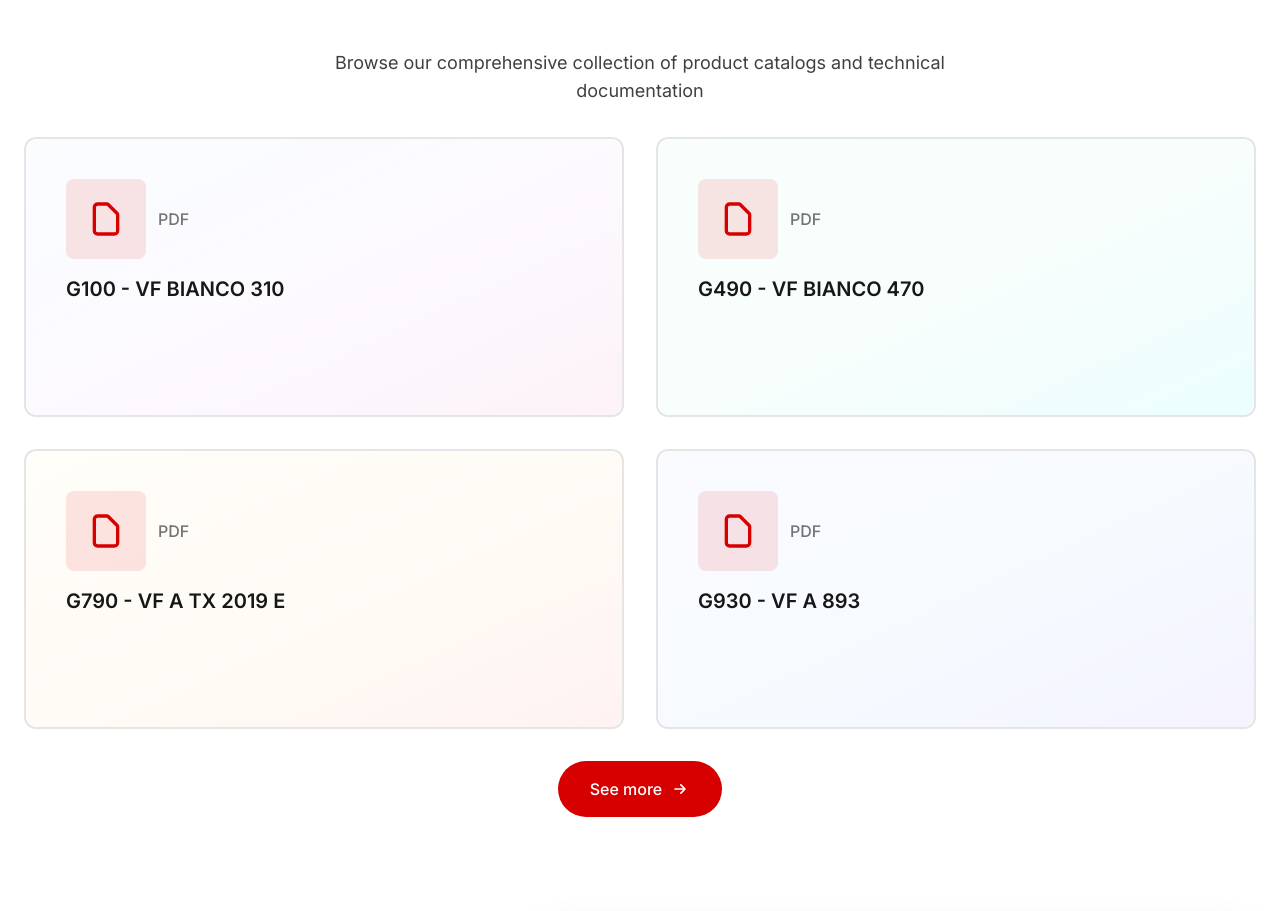
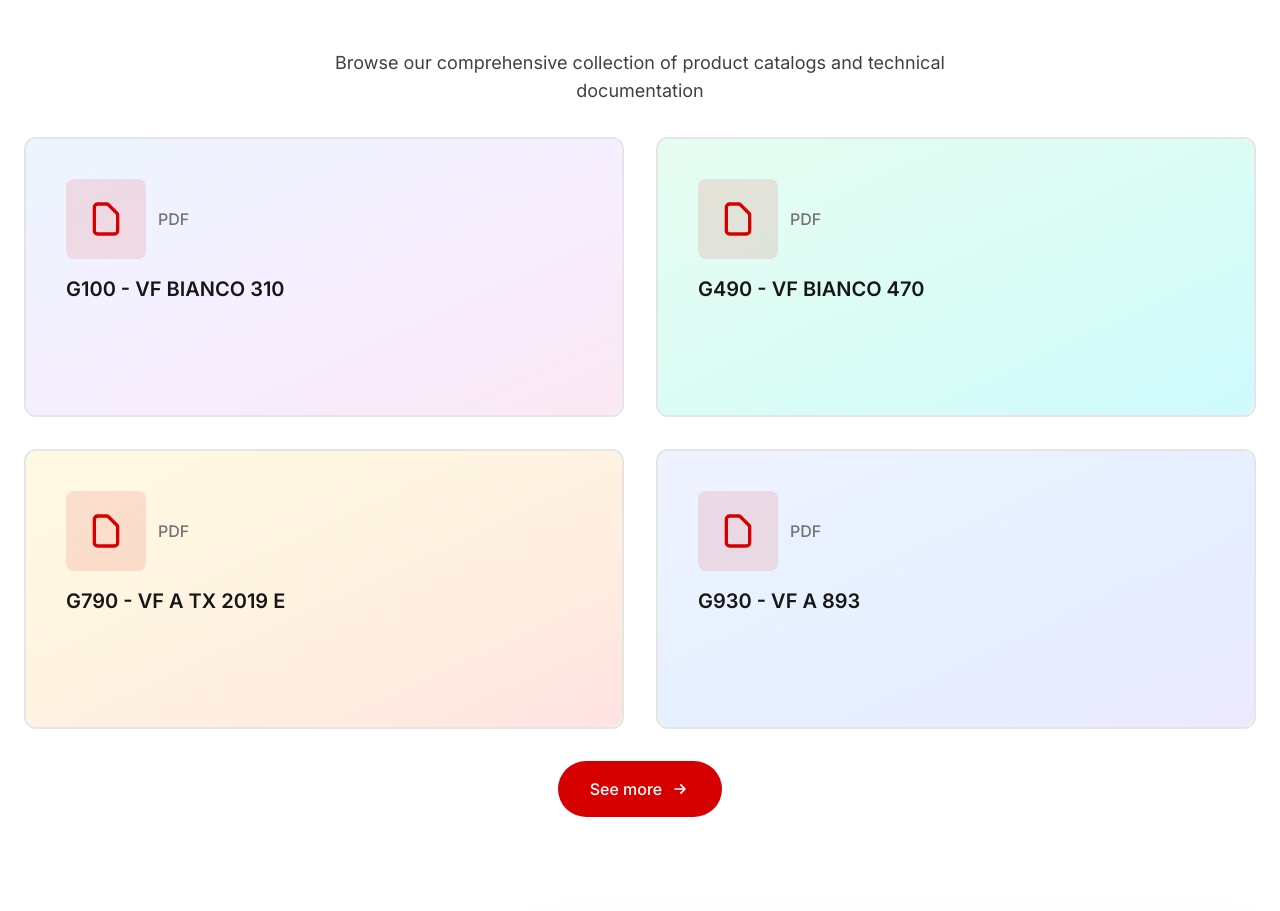
Before and after one commit to levonstepan/VerinLegno.am, a Next.js app: page / in a window 1280 px wide. Shown: the part 1680-2591 px from the top of the page. Built offline with nearby package versions, Linux system fonts and the light colour scheme.

Commit message:
Increase saturation of gradient colors in Technical Documents frames

```diff
--- a/app/components/Catalogues.tsx
+++ b/app/components/Catalogues.tsx
@@ -20,14 +20,14 @@ export function Catalogues({
   const sectionRef = useRef<HTMLElement>(null);
   const displayedItems = showAll ? content.items : content.items.slice(0, 4);
 
-  // Dynamic gradient colors for each frame - different colors that change on hover
+  // Dynamic gradient colors for each frame - different colors that change on hover (more saturated)
   const gradientColors = [
-    { from: 'from-blue-50', via: 'via-purple-50', to: 'to-pink-50', hoverFrom: 'group-hover:from-blue-100', hoverVia: 'group-hover:via-purple-100', hoverTo: 'group-hover:to-pink-100' },
-    { from: 'from-emerald-50', via: 'via-teal-50', to: 'to-cyan-50', hoverFrom: 'group-hover:from-emerald-100', hoverVia: 'group-hover:via-teal-100', hoverTo: 'group-hover:to-cyan-100' },
-    { from: 'from-amber-50', via: 'via-orange-50', to: 'to-red-50', hoverFrom: 'group-hover:from-amber-100', hoverVia: 'group-hover:via-orange-100', hoverTo: 'group-hover:to-red-100' },
-    { from: 'from-indigo-50', via: 'via-blue-50', to: 'to-violet-50', hoverFrom: 'group-hover:from-indigo-100', hoverVia: 'group-hover:via-blue-100', hoverTo: 'group-hover:to-violet-100' },
-    { from: 'from-rose-50', via: 'via-pink-50', to: 'to-fuchsia-50', hoverFrom: 'group-hover:from-rose-100', hoverVia: 'group-hover:via-pink-100', hoverTo: 'group-hover:to-fuchsia-100' },
-    { from: 'from-green-50', via: 'via-emerald-50', to: 'to-teal-50', hoverFrom: 'group-hover:from-green-100', hoverVia: 'group-hover:via-emerald-100', hoverTo: 'group-hover:to-teal-100' },
+    { from: 'from-blue-100', via: 'via-purple-100', to: 'to-pink-100', hoverFrom: 'group-hover:from-blue-200', hoverVia: 'group-hover:via-purple-200', hoverTo: 'group-hover:to-pink-200' },
+    { from: 'from-emerald-100', via: 'via-teal-100', to: 'to-cyan-100', hoverFrom: 'group-hover:from-emerald-200', hoverVia: 'group-hover:via-teal-200', hoverTo: 'group-hover:to-cyan-200' },
+    { from: 'from-amber-100', via: 'via-orange-100', to: 'to-red-100', hoverFrom: 'group-hover:from-amber-200', hoverVia: 'group-hover:via-orange-200', hoverTo: 'group-hover:to-red-200' },
+    { from: 'from-indigo-100', via: 'via-blue-100', to: 'to-violet-100', hoverFrom: 'group-hover:from-indigo-200', hoverVia: 'group-hover:via-blue-200', hoverTo: 'group-hover:to-violet-200' },
+    { from: 'from-rose-100', via: 'via-pink-100', to: 'to-fuchsia-100', hoverFrom: 'group-hover:from-rose-200', hoverVia: 'group-hover:via-pink-200', hoverTo: 'group-hover:to-fuchsia-200' },
+    { from: 'from-green-100', via: 'via-emerald-100', to: 'to-teal-100', hoverFrom: 'group-hover:from-green-200', hoverVia: 'group-hover:via-emerald-200', hoverTo: 'group-hover:to-teal-200' },
   ];
 
   return (
@@ -62,7 +62,7 @@ export function Catalogues({
                 <div className={`absolute inset-0 bg-gradient-to-br ${gradient.from} ${gradient.via} ${gradient.to} ${gradient.hoverFrom} ${gradient.hoverVia} ${gradient.hoverTo} transition-all duration-500 ease-in-out rounded-xl`} />
 
                 {/* Additional gradient overlay for depth and readability */}
-                <div className={`absolute inset-0 bg-gradient-to-br from-white/70 via-white/50 to-transparent group-hover:from-white/40 group-hover:via-white/30 group-hover:to-transparent transition-all duration-500 rounded-xl`} />
+                <div className={`absolute inset-0 bg-gradient-to-br from-white/50 via-white/30 to-transparent group-hover:from-white/30 group-hover:via-white/20 group-hover:to-transparent transition-all duration-500 rounded-xl`} />
 
                 {/* PDF icon */}
                 <div className={`relative z-10 mb-4 flex items-center gap-3`}>
```
